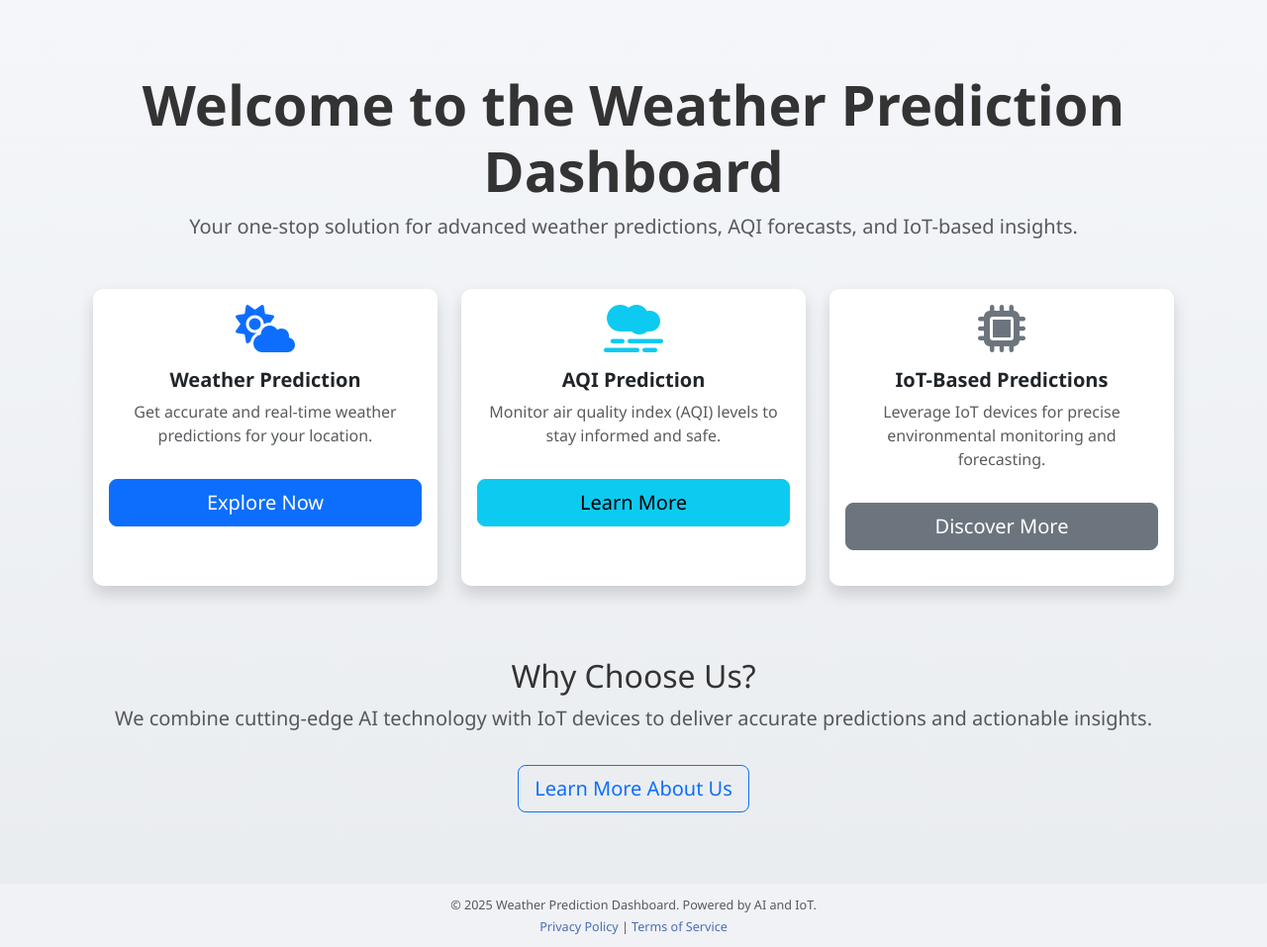
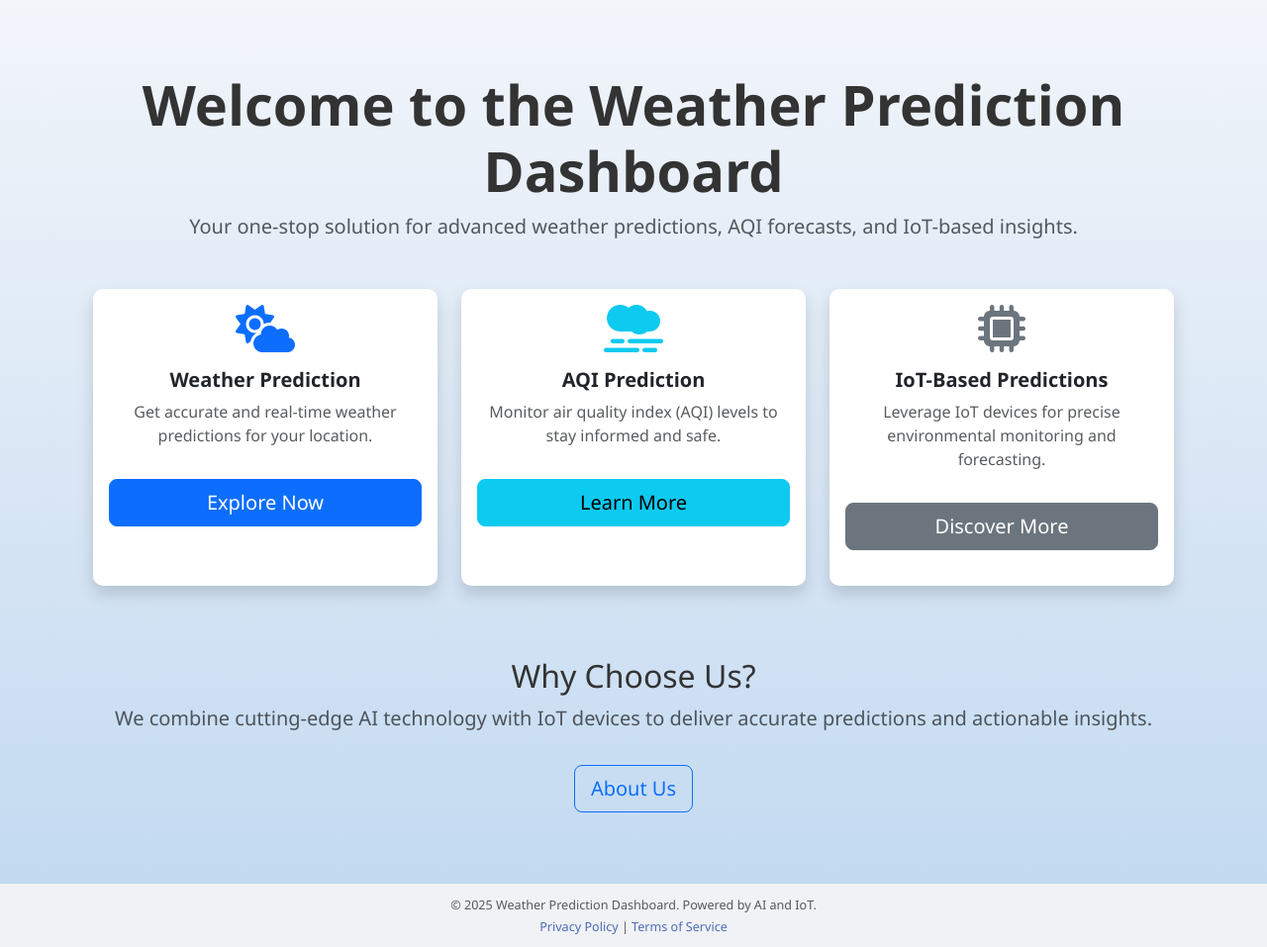
Before and after one commit to soumyasavarn/IoT-Weather_AQI, a Flask app: page / in a window 1280 px wide. Shown: the part 58-1015 px from the top of the page at 99% size. Run offline with Flask 3, Linux system fonts and the light colour scheme; some libraries are stand-ins or nearby versions.

Commit message:
minor fix

```diff
--- a/templates/index.html
+++ b/templates/index.html
@@ -60,7 +60,7 @@
         <h2>Why Choose Us?</h2>
         <p class="text-muted lead">We combine cutting-edge AI technology with IoT devices to deliver accurate predictions and actionable insights.</p>
         <a href="/about" class="btn btn-outline-primary btn-lg mt-3">
-            Learn More About Us
+            About Us
         </a>
     </div>
 </div>
@@ -68,7 +68,7 @@
 <!-- Optional Background Styling -->
 <style>
     body {
-        background: linear-gradient(to bottom, #f5f7fb, #e9ecef);
+        background: linear-gradient(to bottom, #f5f7fb, #c0d8f0);
     }
     .card:hover {
         transform: translateY(-10px);
--- a/templates/layout.html
+++ b/templates/layout.html
@@ -97,7 +97,7 @@
     <!-- Footer -->
     <footer class="text-center text-muted">
         <small>&copy; 2025 Weather Prediction Dashboard. Powered by AI and IoT.</small><br>
-        <small><a href="/privacy-policy">Privacy Policy</a> | <a href="/terms-of-service">Terms of Service</a></small>
+        <small><a >Privacy Policy</a> | <a >Terms of Service</a></small>
     </footer>
 
     <!-- Bootstrap JS -->
```
